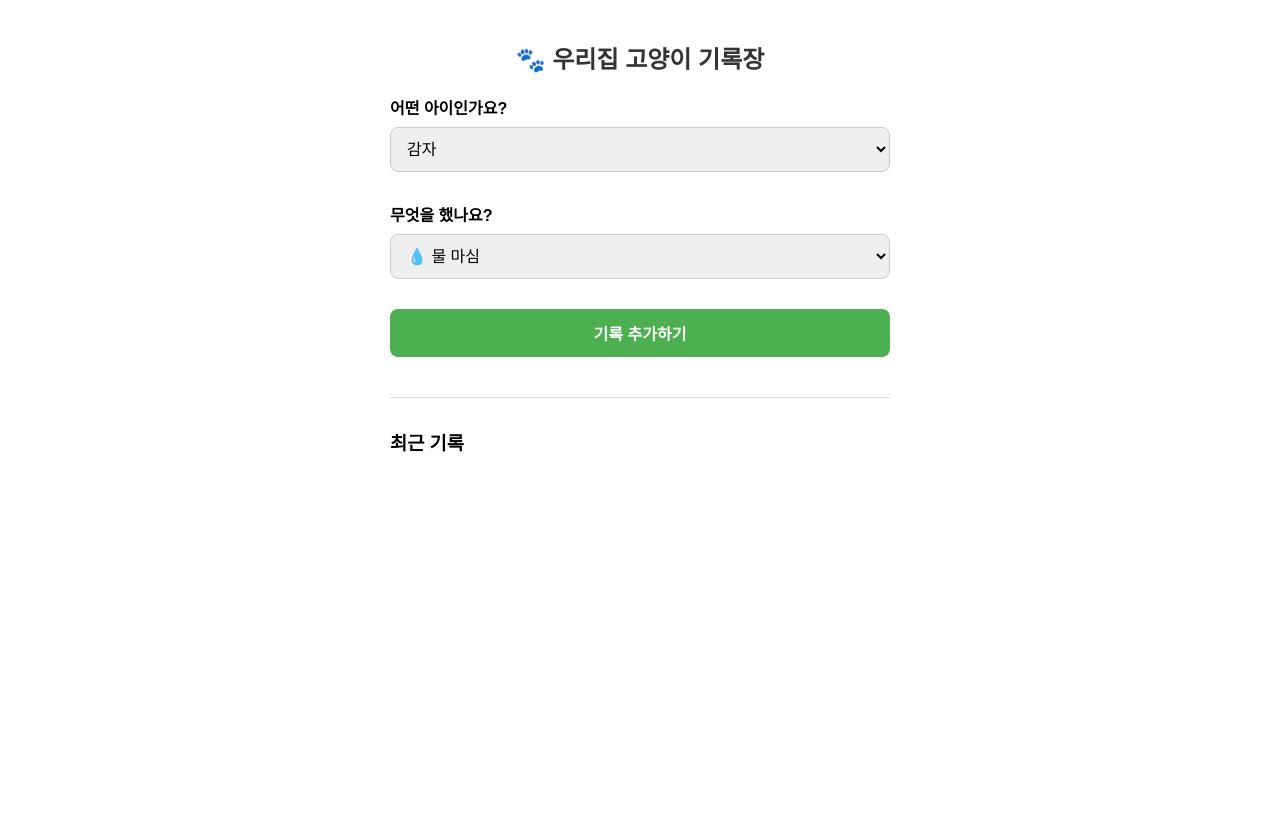
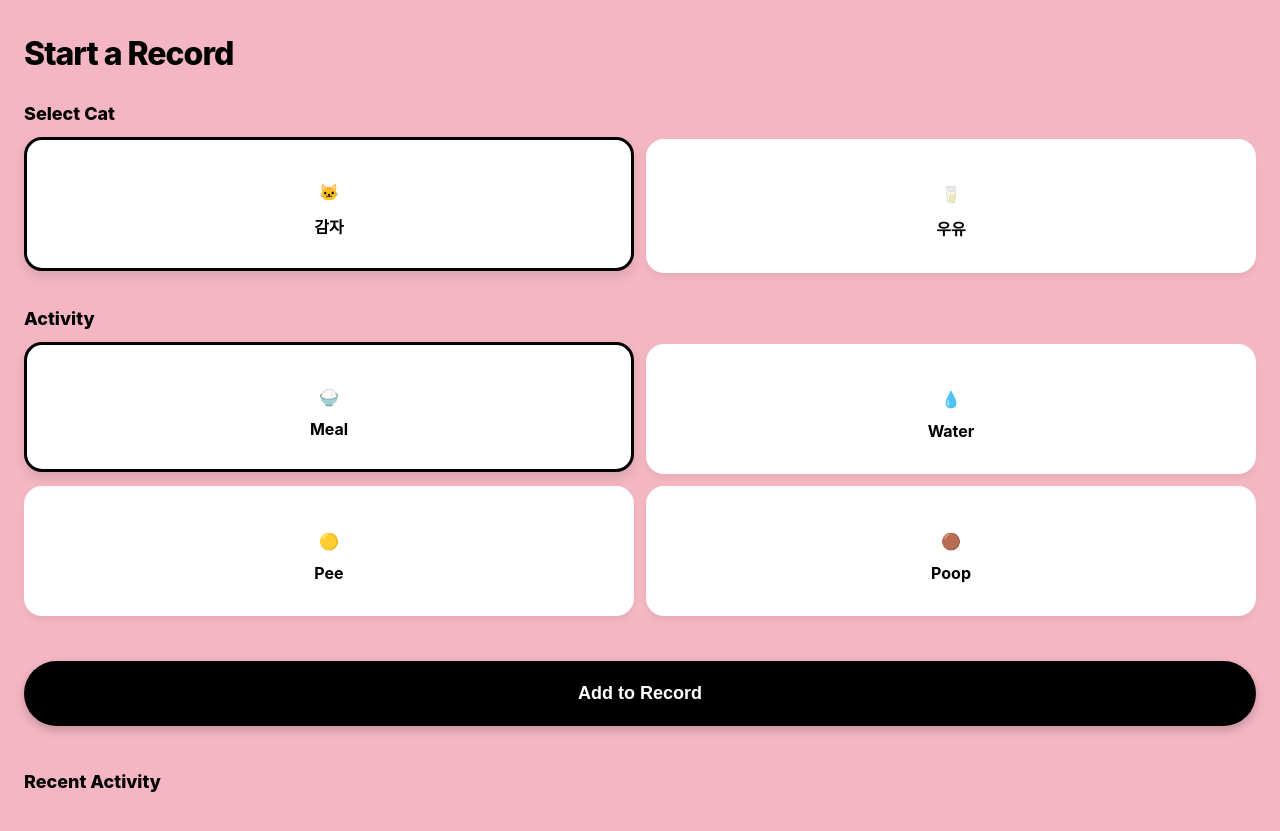
Before and after one commit to BADA-prog/-, a Flask app: page / in a window 1280 px wide. Before the commit the page ends 452 px from the top, so only its background shows below. Run offline with Flask 3, Linux system fonts and the light colour scheme; data that the repository does not hold is empty.

Commit message:
change UI/UX

```diff
--- a/templates/index.html
+++ b/templates/index.html
@@ -5,54 +5,169 @@
     <meta name="viewport" content="width=device-width, initial-scale=1.0">
     <title>고양이 일일 기록</title>
     <style>
-        body { font-family: 'Apple SD Gothic Neo', sans-serif; padding: 20px; max-width: 500px; margin: 0 auto; }
-        h2 { text-align: center; color: #333; }
-        .form-group { margin-bottom: 20px; }
-        label { font-weight: bold; display: block; margin-bottom: 8px; }
-        select, button { width: 100%; padding: 12px; font-size: 16px; border-radius: 8px; border: 1px solid #ccc; margin-bottom: 10px; box-sizing: border-box; }
-        button { background-color: #4CAF50; color: white; border: none; font-weight: bold; cursor: pointer; }
-        .log-list { list-style: none; padding: 0; }
-        .log-item { background: #f9f9f9; margin-bottom: 10px; padding: 15px; border-radius: 8px; border: 1px solid #eee; display: flex; justify-content: space-between; }
-        .time { color: #888; font-size: 14px; }
+        :root {
+            --main-pink: #F4B6C2; /* Crumbl 특유의 핑크 */
+            --card-white: #FFFFFF;
+            --text-black: #000000;
+        }
+
+        body {
+            font-family: 'Apple SD Gothic Neo', -apple-system, sans-serif;
+            background-color: var(--main-pink);
+            margin: 0;
+            padding: 24px;
+            color: var(--text-black);
+        }
+
+        h2 {
+            font-size: 32px;
+            font-weight: 800;
+            margin: 10px 0 30px 0;
+            letter-spacing: -1px;
+        }
+
+        .form-group { margin-bottom: 35px; }
+        .label-title { font-weight: 800; font-size: 18px; margin-bottom: 15px; display: block; }
+
+        /* 카드 그리드 시스템 (2x2 배치) */
+        .card-grid {
+            display: grid;
+            grid-template-columns: 1fr 1fr;
+            gap: 12px;
+        }
+
+        /* 라디오 버튼(동그라미) 숨기기 */
+        .card-grid input[type="radio"] {
+            position: absolute;
+            opacity: 0;
+            width: 0;
+            height: 0;
+        }
+
+        /* 카드 기본 스타일 */
+        .card-grid label {
+            background: var(--card-white);
+            border-radius: 18px;
+            padding: 30px 10px;
+            text-align: center;
+            cursor: pointer;
+            transition: all 0.2s cubic-bezier(0.4, 0, 0.2, 1);
+            border: 3px solid transparent; /* 선택 전에는 투명 테두리 */
+            display: flex;
+            flex-direction: column;
+            align-items: center;
+            justify-content: center;
+            box-shadow: 0 4px 6px rgba(0,0,0,0.05);
+        }
+
+        .card-grid label span { font-size: 16px; font-weight: 700; margin-top: 12px; }
+        .emoji { font-size: 32px; }
+
+        /* ✅ 선택되었을 때: 테두리 생기고 살짝 커짐 */
+        .card-grid input[type="radio"]:checked + label {
+            border: 3.5px solid var(--text-black);
+            transform: translateY(-2px);
+            box-shadow: 0 6px 12px rgba(0,0,0,0.1);
+        }
+
+        /* 전송 버튼 (Crumbl 하단 버튼 스타일) */
+        .submit-btn {
+            width: 100%;
+            background-color: var(--text-black);
+            color: white;
+            padding: 22px;
+            border-radius: 40px;
+            border: none;
+            font-size: 18px;
+            font-weight: 800;
+            margin-top: 10px;
+            cursor: pointer;
+            box-shadow: 0 4px 10px rgba(0,0,0,0.2);
+        }
+
+        .submit-btn:active {
+            transform: scale(0.98);
+        }
+
+        /* 최근 기록 섹션 */
+        .log-section { margin-top: 45px; }
+        .log-item {
+            background: rgba(255, 255, 255, 0.4);
+            padding: 16px 20px;
+            border-radius: 15px;
+            margin-bottom: 8px;
+            display: flex;
+            justify-content: space-between;
+            align-items: center;
+            backdrop-filter: blur(5px);
+        }
+        .log-item strong { font-weight: 700; }
+        .time { font-size: 12px; font-weight: 600; opacity: 0.6; }
     </style>
 </head>
 <body>
 
-    <h2>🐾 우리집 고양이 기록장</h2>
+    <h2>Start a Record</h2>
 
     <form action="/add" method="POST">
         <div class="form-group">
-            <label>어떤 아이인가요?</label>
-            <select name="cat_name">
-                <option value="감자">감자</option>
-                <option value="다른냥이">다른냥이</option>
-            </select>
+            <span class="label-title">Select Cat</span>
+            <div class="card-grid">
+                <input type="radio" name="cat_name" id="cat1" value="감자" checked>
+                <label for="cat1">
+                    <span class="emoji">🐱</span>
+                    <span>감자</span>
+                </label>
+
+                <input type="radio" name="cat_name" id="cat2" value="우유">
+                <label for="cat2">
+                    <span class="emoji">🥛</span>
+                    <span>우유</span>
+                </label>
+            </div>
         </div>
 
         <div class="form-group">
-            <label>무엇을 했나요?</label>
-            <select name="action">
-                <option value="💧 물 마심">💧 물 마심</option>
-                <option value="🍚 밥 먹음">🍚 밥</option>
-                <option value="🟡 화장실 (소변)">🟡 화장실 (소변)</option>
-                <option value="🟤 화장실 (대변)">🟤 화장실 (대변)</option>
-            </select>
+            <span class="label-title">Activity</span>
+            <div class="card-grid">
+                <input type="radio" name="action" id="act1" value="🍚 밥 먹음" checked>
+                <label for="act1">
+                    <span class="emoji">🍚</span>
+                    <span>Meal</span>
+                </label>
+
+                <input type="radio" name="action" id="act2" value="💧 물 마심">
+                <label for="act2">
+                    <span class="emoji">💧</span>
+                    <span>Water</span>
+                </label>
+
+                <input type="radio" name="action" id="act3" value="🟡 오줌">
+                <label for="act3">
+                    <span class="emoji">🟡</span>
+                    <span>Pee</span>
+                </label>
+
+                <input type="radio" name="action" id="act4" value="🟤 똥">
+                <label for="act4">
+                    <span class="emoji">🟤</span>
+                    <span>Poop</span>
+                </label>
+            </div>
         </div>
 
-        <button type="submit">기록 추가하기</button>
+        <button type="submit" class="submit-btn">Add to Record</button>
     </form>
 
-    <hr style="margin: 30px 0; border: 0; border-top: 1px solid #ddd;">
-
-    <h3>최근 기록</h3>
-    <ul class="log-list">
+    <div class="log-section">
+        <span class="label-title">Recent Activity</span>
         {% for log in logs %}
-        <li class="log-item">
-            <span><strong>{{ log[0] }}</strong>가 {{ log[1] }}</span>
+        <div class="log-item">
+            <span><strong>{{ log[0] }}</strong>: {{ log[1] }}</span>
             <span class="time">{{ log[2][11:16] }}</span>
-        </li>
+        </div>
         {% endfor %}
-    </ul>
+    </div>
 
 </body>
 </html>
```
